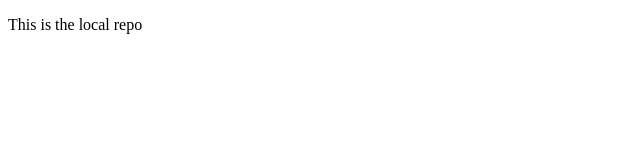
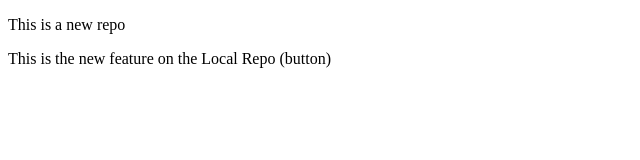
Before and after one commit to Takingover29/UST, a plain HTML site: page lrepo/index.html in a window 1280 px wide. Shown: the whole page, without its empty margins (0-640 px from the left). Drawn offline with Linux system fonts and the light colour scheme.

Commit message:
New Feature Button

```diff
--- a/lrepo/index.html
+++ b/lrepo/index.html
@@ -3,9 +3,10 @@
 <head>
     <meta charset="UTF-8">
     <meta name="viewport" content="width=device-width, initial-scale=1.0">
-    <title>LocalRepo</title>
+    <title>Document</title>
 </head>
 <body>
-    <p>This is the local repo</p>
+    <p>This is a new repo</p>
+    <p>This is the new feature on the Local Repo (button)</p>
 </body>
 </html>
```
Also changed, not shown: 1 other file.
